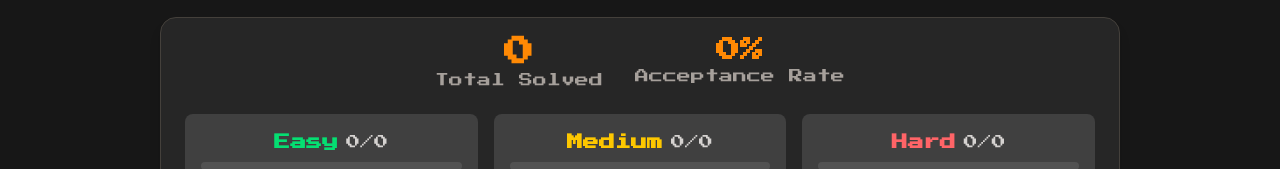
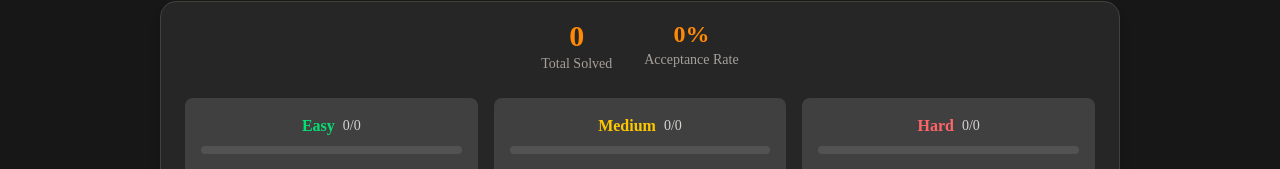
Before and after one commit to stephen-os/developer-portfolio, a Next.js app: page / in a window 1280 px wide. Shown: the part 631-800 px from the top of the page. Built offline with nearby package versions, Linux system fonts and the light colour scheme; no server answers.

Commit message:
fix: fixed compile errors.

```diff
--- a/src/components/leetcode-stats.tsx
+++ b/src/components/leetcode-stats.tsx
@@ -19,7 +19,6 @@ interface LeetCodeStats {
 
 export const LeetCodeStatistics: React.FC = () => {
     const [stats, setStats] = useState<LeetCodeStats | null>(leetcodeStatsCache.stats);
-    const [error, setError] = useState<string | null>(null);
     const [loading, setLoading] = useState<boolean>(!leetcodeStatsCache.stats);
 
     useEffect(() => {
@@ -30,24 +29,18 @@ export const LeetCodeStatistics: React.FC = () => {
         const fetchStats = async () => {
             try {
                 setLoading(true);
-                setError(null);
-
                 const response = await fetch('/api/leetcode-stats');
 
                 if (!response.ok) {
                     throw new Error(`HTTP error! status: ${response.status}`);
                 }
 
-                const data = await response.json();
+                const data: LeetCodeStats = await response.json();
                 setStats(data);
-
-                if (data.error) {
-                    setError(data.error);
-                }
-
                 setLeetcodeStatsCache(data);
             } catch (err) {
-                setError(err instanceof Error ? err.message : 'Failed to fetch LeetCode statistics.');
+                // Optionally log the error if needed
+                console.error('Failed to fetch LeetCode statistics.', err);
             } finally {
                 setLoading(false);
             }
@@ -83,64 +76,68 @@ export const LeetCodeStatistics: React.FC = () => {
             {/* Difficulty Breakdown */}
             <div className="grid grid-cols-1 sm:grid-cols-3 gap-4">
                 {/* Easy */}
-                <div className="bg-neutral-700 rounded-lg p-4 text-center flex flex-col items-center">
-                    <div className="flex flex-col md:flex-row md:space-x-2 justify-between items-center mb-2 w-full sm:w-auto">
-                        <span className="text-green-400 font-semibold">Easy</span>
-                        <span className="text-stone-300 text-sm mt-1 sm:mt-0">
-                            {stats?.easySolved || 0}/{stats?.easyTotal || 0}
-                        </span>
-                    </div>
-                    <div className="w-full bg-neutral-600 rounded-full h-2 mb-2">
-                        <div
-                            className="bg-green-400 h-2 rounded-full transition-all duration-300"
-                            style={{
-                                width: `${stats?.easyTotal ? Math.min((stats.easySolved / stats.easyTotal) * 100, 100) : 0}%`
-                            }}
-                        ></div>
-                    </div>
-                    <p className="text-2xl font-bold text-green-400">{stats?.easySolved || 0}</p>
-                </div>
+                <DifficultyCard
+                    label="Easy"
+                    solved={stats?.easySolved || 0}
+                    total={stats?.easyTotal || 0}
+                    barColor="bg-green-400"
+                    textColor="text-green-400"
+                />
 
                 {/* Medium */}
-                <div className="bg-neutral-700 rounded-lg p-4 text-center flex flex-col items-center">
-                    <div className="flex flex-col md:flex-row md:space-x-2 justify-between items-center mb-2 w-full sm:w-auto">
-                        <span className="text-yellow-400 font-semibold">Medium</span>
-                        <span className="text-stone-300 text-sm mt-1 sm:mt-0">
-                            {stats?.mediumSolved || 0}/{stats?.mediumTotal || 0}
-                        </span>
-                    </div>
-                    <div className="w-full bg-neutral-600 rounded-full h-2 mb-2">
-                        <div
-                            className="bg-yellow-400 h-2 rounded-full transition-all duration-300"
-                            style={{
-                                width: `${stats?.mediumTotal ? Math.min((stats.mediumSolved / stats.mediumTotal) * 100, 100) : 0}%`
-                            }}
-                        ></div>
-                    </div>
-                    <p className="text-2xl font-bold text-yellow-400">{stats?.mediumSolved || 0}</p>
-                </div>
+                <DifficultyCard
+                    label="Medium"
+                    solved={stats?.mediumSolved || 0}
+                    total={stats?.mediumTotal || 0}
+                    barColor="bg-yellow-400"
+                    textColor="text-yellow-400"
+                />
 
                 {/* Hard */}
-                <div className="bg-neutral-700 rounded-lg p-4 text-center flex flex-col items-center">
-                    <div className="flex flex-col md:flex-row md:space-x-2 justify-between items-center mb-2 w-full sm:w-auto">
-                        <span className="text-red-400 font-semibold">Hard</span>
-                        <span className="text-stone-300 text-sm mt-1 sm:mt-0">
-                            {stats?.hardSolved || 0}/{stats?.hardTotal || 0}
-                        </span>
-                    </div>
-                    <div className="w-full bg-neutral-600 rounded-full h-2 mb-2">
-                        <div
-                            className="bg-red-400 h-2 rounded-full transition-all duration-300"
-                            style={{
-                                width: `${stats?.hardTotal ? Math.min((stats.hardSolved / stats.hardTotal) * 100, 100) : 0}%`
-                            }}
-                        ></div>
-                    </div>
-                    <p className="text-2xl font-bold text-red-400">{stats?.hardSolved || 0}</p>
-                </div>
+                <DifficultyCard
+                    label="Hard"
+                    solved={stats?.hardSolved || 0}
+                    total={stats?.hardTotal || 0}
+                    barColor="bg-red-400"
+                    textColor="text-red-400"
+                />
             </div>
         </div>
     );
 };
 
+const DifficultyCard = ({
+    label,
+    solved,
+    total,
+    barColor,
+    textColor,
+}: {
+    label: string;
+    solved: number;
+    total: number;
+    barColor: string;
+    textColor: string;
+}) => {
+    const progress = total ? Math.min((solved / total) * 100, 100) : 0;
+
+    return (
+        <div className="bg-neutral-700 rounded-lg p-4 text-center flex flex-col items-center">
+            <div className="flex flex-col md:flex-row md:space-x-2 justify-between items-center mb-2 w-full sm:w-auto">
+                <span className={`${textColor} font-semibold`}>{label}</span>
+                <span className="text-stone-300 text-sm mt-1 sm:mt-0">
+                    {solved}/{total}
+                </span>
+            </div>
+            <div className="w-full bg-neutral-600 rounded-full h-2 mb-2">
+                <div
+                    className={`${barColor} h-2 rounded-full transition-all duration-300`}
+                    style={{ width: `${progress}%` }}
+                />
+            </div>
+            <p className={`text-2xl font-bold ${textColor}`}>{solved}</p>
+        </div>
+    );
+};
+
 export default LeetCodeStatistics;
--- a/src/components/markdown-renderer.tsx
+++ b/src/components/markdown-renderer.tsx
@@ -2,15 +2,15 @@
 
 import { MDXRemote, MDXRemoteSerializeResult } from 'next-mdx-remote';
 import Image from 'next/image';
+import type { ImgHTMLAttributes } from 'react';
 
 const components = {
-    img: (props: any) => {
+    img: (props: ImgHTMLAttributes<HTMLImageElement>) => {
         const fullSrc = `/images/${props.src}`;
-        console.log('Rendering image with src:', fullSrc); // ✅ Debug output
         return (
             <Image
                 src={fullSrc}
-                alt={props.alt}
+                alt={props.alt ?? ''}
                 width={800}
                 height={400}
                 className="rounded-lg my-6"
--- a/src/lib/github-stats-cache.ts
+++ b/src/lib/github-stats-cache.ts
@@ -1,5 +1,16 @@
+export interface ContributionDay {
+    date: string;
+    contributionCount: number;
+}
+
+export interface GitHubStats {
+    contributions: ContributionDay[][];
+    totalContributions: number;
+    repoCount: number;
+}
+
 export let githubStatsCache: {
-    contributions: any[][] | null;
+    contributions: ContributionDay[][] | null;
     totalContributions: number | null;
     repoCount: number | null;
 } = {
@@ -8,10 +19,10 @@ export let githubStatsCache: {
     repoCount: null,
 };
 
-export function setGithubStatsCache(data: {
-    contributions: any[][],
-    totalContributions: number,
-    repoCount: number,
-}) {
-    githubStatsCache = data;
+export function setGithubStatsCache(data: GitHubStats) {
+    githubStatsCache = {
+        contributions: data.contributions,
+        totalContributions: data.totalContributions,
+        repoCount: data.repoCount,
+    };
 }
--- a/src/lib/leetcode-stats-cache.ts
+++ b/src/lib/leetcode-stats-cache.ts
@@ -1,9 +1,23 @@
-export let leetcodeStatsCache: {
-    stats: any | null;
+export interface LeetCodeStats {
+    totalSolved: number;
+    easySolved: number;
+    mediumSolved: number;
+    hardSolved: number;
+    totalProblems: number;
+    easyTotal: number;
+    mediumTotal: number;
+    hardTotal: number;
+    acceptanceRate: string;
+    ranking: number | null;
+    error?: string;
+}
+
+export const leetcodeStatsCache: {
+    stats: LeetCodeStats | null;
 } = {
     stats: null,
 };
 
-export function setLeetcodeStatsCache(data: any) {
+export function setLeetcodeStatsCache(data: LeetCodeStats) {
     leetcodeStatsCache.stats = data;
 }
--- a/src/pages/api/github-stats.ts
+++ b/src/pages/api/github-stats.ts
@@ -7,6 +7,13 @@ const GITHUB_GRAPHQL_API = 'https://api.github.com/graphql';
 interface ContributionDay {
     date: string;
     contributionCount: number;
+}
+
+interface GitHubGraphQLError {
+    message: string;
+    locations?: { line: number; column: number }[];
+    path?: string[];
+    extensions?: Record<string, unknown>;
 }
 
 interface GitHubStatisticsResponse {
@@ -25,8 +32,9 @@ interface GitHubStatisticsResponse {
             };
         };
     };
-    errors?: any[];
+    errors?: GitHubGraphQLError[];
 }
+
 
 export default async function handler(
     req: NextApiRequest,
--- a/src/pages/blogs/[slug].tsx
+++ b/src/pages/blogs/[slug].tsx
@@ -4,9 +4,10 @@ import { GetStaticProps, GetStaticPaths } from 'next';
 import Layout from '../layout';
 import MarkdownRenderer from '@/components/markdown-renderer';
 import { getMdxContent, getAllSlugs } from '@/lib/mdx';
+import type { MDXRemoteSerializeResult } from 'next-mdx-remote';
 
 type Props = {
-    source: any;
+    source: MDXRemoteSerializeResult;
     data: {
         title: string;
         description: string;
--- a/src/pages/layout.tsx
+++ b/src/pages/layout.tsx
@@ -1,23 +1,5 @@
 import React, { ReactNode } from "react";
-import { Press_Start_2P } from "next/font/google";
-import { Geist, Geist_Mono } from "next/font/google";
 import Navbar from "@/components/navbar";
-// import Background from "@/components/background";
-
-const pressStart = Press_Start_2P({
-    weight: "400",
-    subsets: ["latin"],
-});
-
-const geistSans = Geist({
-    variable: "--font-geist-sans",
-    subsets: ["latin"],
-});
-
-const geistMono = Geist_Mono({
-    variable: "--font-geist-mono",
-    subsets: ["latin"],
-});
 
 type LayoutProps = {
     children: ReactNode;
--- a/src/pages/projects/[slug].tsx
+++ b/src/pages/projects/[slug].tsx
@@ -2,8 +2,19 @@ import { GetStaticProps, GetStaticPaths } from 'next';
 import Layout from '../layout';
 import MarkdownRenderer from '@/components/markdown-renderer';
 import { getMdxContent, getAllSlugs } from '@/lib/mdx';
+import type { MDXRemoteSerializeResult } from 'next-mdx-remote';
 
-export default function ProjectPage({ source, data }: any) {
+type Props = {
+    source: MDXRemoteSerializeResult;
+    data: {
+        title: string;
+        description: string;
+        image: string;
+    };
+};
+
+
+export default function ProjectPage({ source, data }: Props) {
     return (
         <Layout>
             <article className="prose prose-invert prose-pre:bg-neutral-900 prose-code:text-orange-300 prose-hr:border-t border-stone-700 max-w-3xl mx-auto py-10 [&_a]:text-[#3B82F6]">
```
Also changed, not shown: src/components/pages/blogs/index.tsx (+11 -6 lines), src/components/pages/projects/index.tsx (+11 -5 lines).
